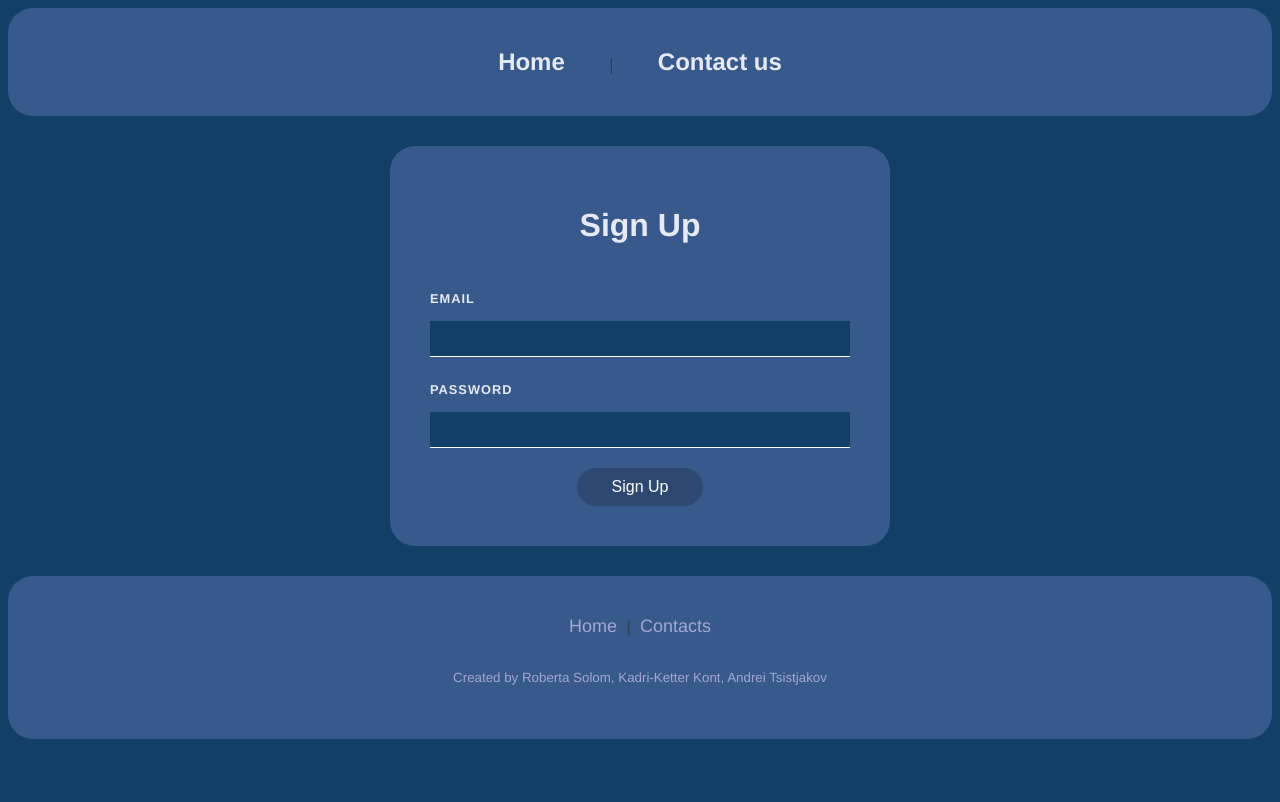
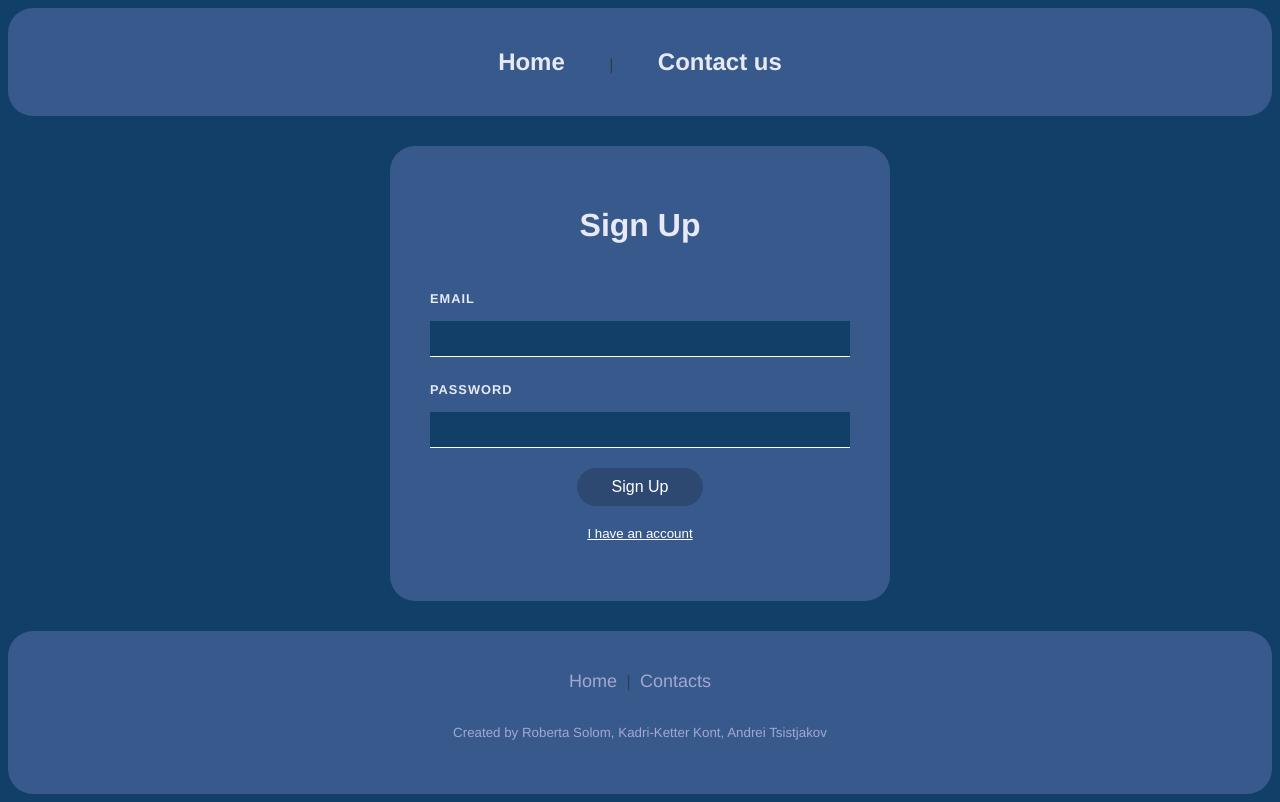
Before and after one commit to kkkont/WAD-HW3, a Vue app in the folder frontend/: page /#/signup in a window 1280 px wide. Built offline with nearby package versions, Linux system fonts and the light colour scheme.

Commit message:
Adding a link to log in page from sign up page

```diff
--- a/frontend/src/views/LogInView.vue
+++ b/frontend/src/views/LogInView.vue
@@ -5,7 +5,7 @@
       <input type="email" name="email"  required v-model="email">
       <label for="password">Password</label>
       <input type="password" name="password" required v-model="password">
-      <div class="container">
+      <div class="container1">
         <button @click="LogIn"  class="center">Log In</button>
         <button @click='this.$router.push("/signup")' class="center">Sign Up</button>
       </div>
@@ -116,7 +116,7 @@ button:hover {
     margin-top: 20px;
     width: 30%;
   }
-  .container {
+  .container1 {
     background-color:  #38598b;
     display: flex;
     justify-content: center;
--- a/frontend/src/views/SignupView.vue
+++ b/frontend/src/views/SignupView.vue
@@ -7,7 +7,9 @@
       <input type="password" name="password" required v-model="password">
       <div class="container">
         <button @click="SignUp()" type="submit" class="center">Sign Up</button>
+        <button @click='this.$router.push("/login")' type="submit" class="account">I have an account</button>
       </div>
+
     </div>
 </template>
 
@@ -93,8 +95,17 @@ data: function() {
     cursor: pointer;
     font-size: 16px;
   }
+  .account{
+    background-color:  #38598b;
+    border:none;
+    text-decoration: underline;
+    color:white;
+    padding:20px;
+  }
 
-
+  .account:hover{
+    color:gray
+  }
 
 .center:hover {
   background-color: #113f67;
@@ -110,6 +121,7 @@ data: function() {
   .container {
     background-color:  #38598b;
     display: flex;
+    flex-direction: column;
     justify-content: center;
   }
 </style>
```
Also changed, not shown: 1 other file (tests, documents, lock files or other folders).
